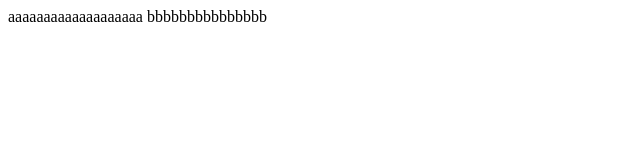
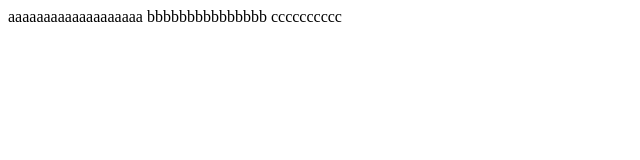
Before and after one commit to RyanHsieh8256/test2, a plain HTML site: page index.html in a window 1280 px wide. Shown: the full height of the page, 0-640 px from the left. Drawn offline with Linux system fonts and the light colour scheme.

Commit message:
no message

```diff
--- a/index.html
+++ b/index.html
@@ -9,5 +9,6 @@
 <body>
     aaaaaaaaaaaaaaaaaaa
     bbbbbbbbbbbbbbb
+    cccccccccc
 </body>
 </html>
```
